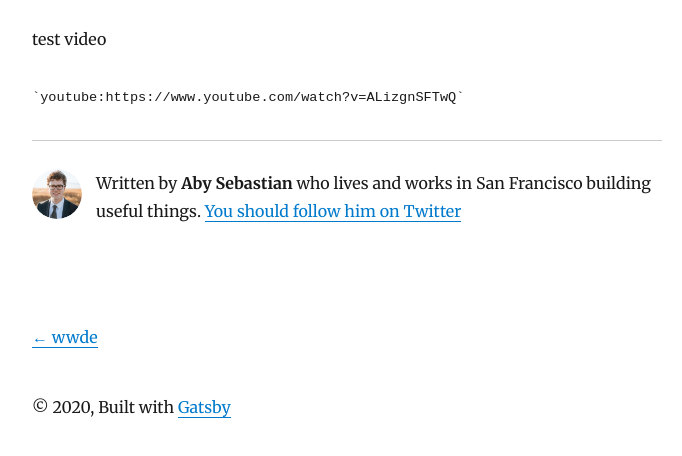
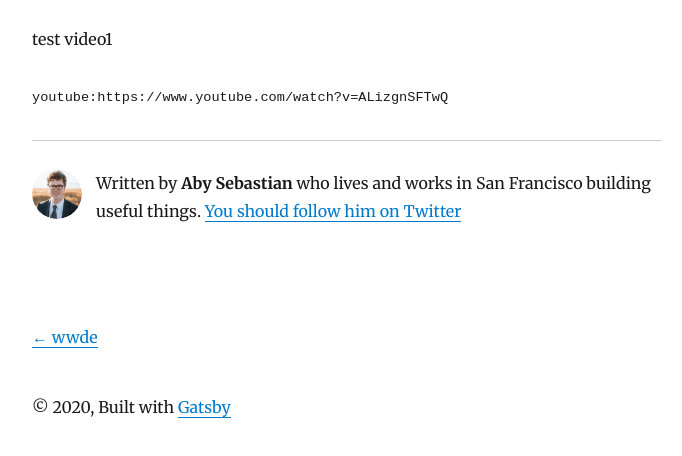
Before and after one commit to Aby-Sebastian/blog, a Gatsby site: page /real/2020-01-22-test-video/ in a window 1280 px wide. Shown: the part 170-626 px from the top of the page, without its empty margins (293-975 px from the left). Built offline with nearby package versions, Linux system fonts and the light colour scheme; Gatsby itself is replaced by a stand-in of ours; some packages are replaced by stand-ins of ours.

Commit message:
Update Blog “2020-01-22-test-video”

```diff
--- a/content/blog/real/2020-01-22-test-video.md
+++ b/content/blog/real/2020-01-22-test-video.md
@@ -9,8 +9,6 @@
       name: Emmet
     quote: Everything is awesome!
 ---
-test video
+test video1
 
-
-
-`` `youtube:https://www.youtube.com/watch?v=ALizgnSFTwQ` ``
+`youtube:https://www.youtube.com/watch?v=ALizgnSFTwQ`
```
